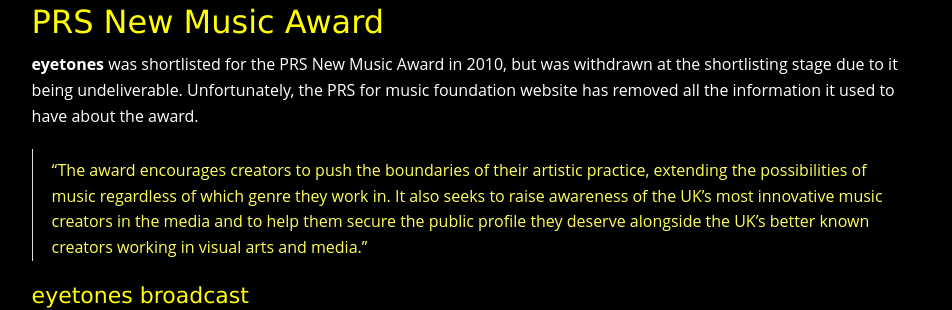
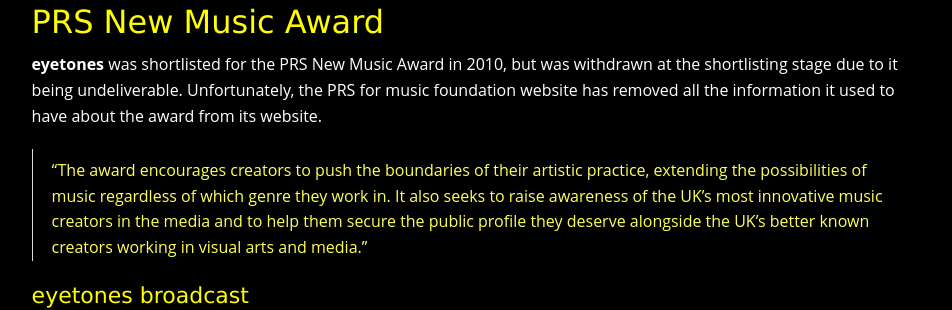
Before and after one commit to bjorsq/eyetones, a Jekyll site: the page built from pages/award.md, in a window 1280 px wide. Shown: the part 508-818 px from the top of the page, without its empty margins (164-1116 px from the left). Built offline with Jekyll 4.4.1, drawn with Linux system fonts in a browser that asks for light colours.

Commit message:
slight alteration to wording

```diff
--- a/pages/award.md
+++ b/pages/award.md
@@ -9,7 +9,7 @@
     lastmod: 2016-01-22
 ---
 
-**eyetones** was shortlisted for the PRS New Music Award in 2010, but was withdrawn at the shortlisting stage due to it being undeliverable. Unfortunately, the PRS for music foundation website has removed all the information it used to have about the award.
+**eyetones** was shortlisted for the PRS New Music Award in 2010, but was withdrawn at the shortlisting stage due to it being undeliverable. Unfortunately, the PRS for music foundation website has removed all the information it used to have about the award from its website.
 
 > "The award encourages creators to push the boundaries of their artistic practice, extending the possibilities of music regardless of which genre they work in. It also seeks to raise awareness of the UK’s most innovative music creators in the media and to help them secure the public profile they deserve alongside the UK’s better known creators working in visual arts and media.”
 
```
